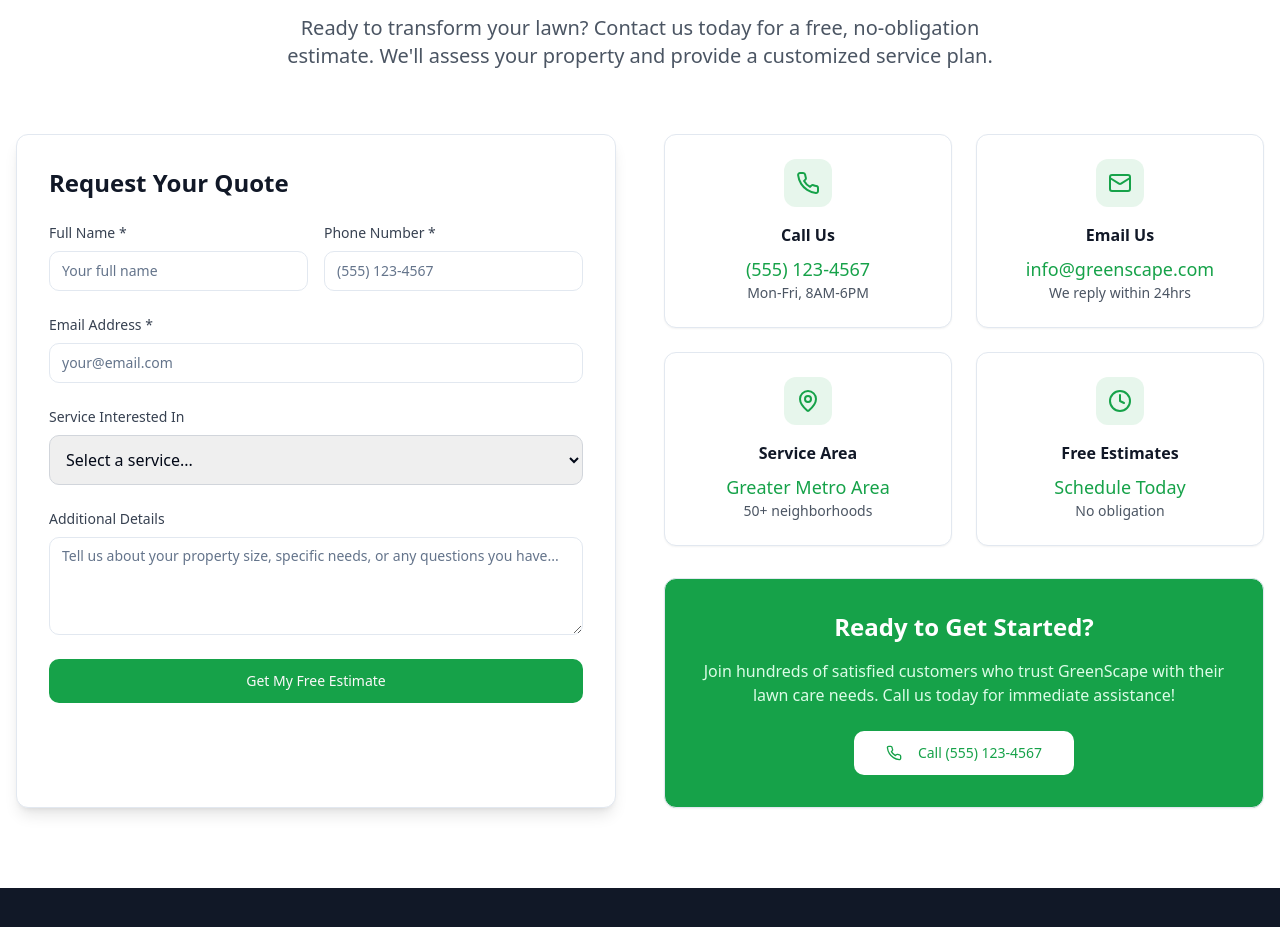
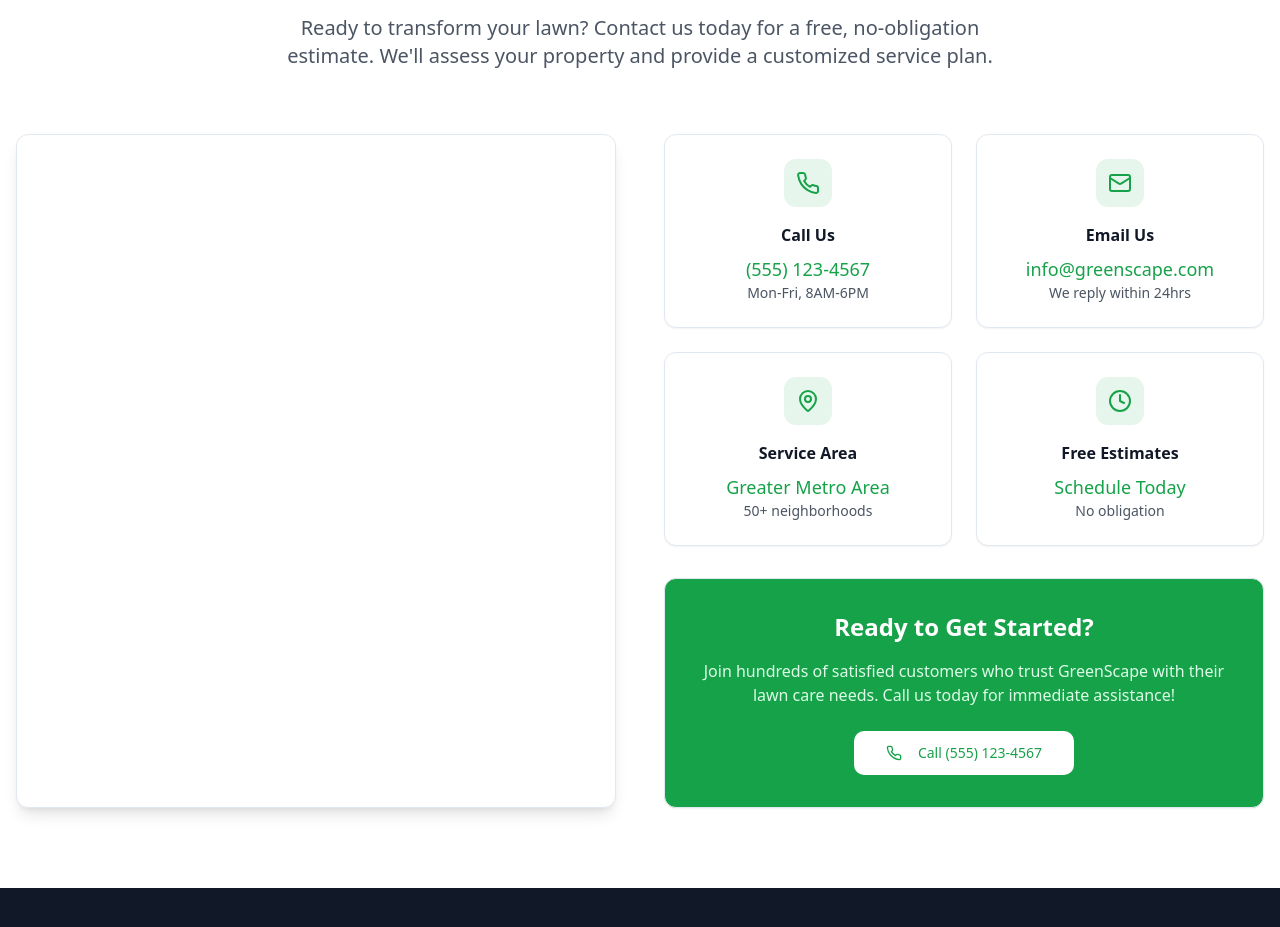
Before and after one commit to TitanBusinessPros/GreenScape-Lawn-Care-Services, a React (Vite) app: page / in a window 1280 px wide. Shown: the part 3280-4207 px from the top of the page. Built offline with nearby package versions, Linux system fonts and the light colour scheme.

Commit message:
Code edited in OnSpace Code Editor

```diff
--- a/src/components/Contact.tsx
+++ b/src/components/Contact.tsx
@@ -1,11 +1,11 @@
-import React, { useState } from 'react'
-import { Button } from '@/components/ui/button'
-import { Input } from '@/components/ui/input'
-import { Textarea } from '@/components/ui/textarea'
-import { Card, CardContent } from '@/components/ui/card'
-import { Phone, Mail, MapPin, Clock } from 'lucide-react'
+import React, { useState } from 'react';
+import { Button } from '@/components/ui/button';
+import { Input } from '@/components/ui/input';
+import { Textarea } from '@/components/ui/textarea';
+import { Card, CardContent } from '@/components/ui/card';
+import { Phone, Mail, MapPin, Clock } from 'lucide-react';
 
-console.log('📞 Contact component loaded')
+console.log('📞 Contact component loaded');
 
 const Contact = () => {
   const [formData, setFormData] = useState({
@@ -14,21 +14,21 @@ const Contact = () => {
     phone: '',
     service: '',
     message: ''
-  })
+  });
 
   const handleInputChange = (e: React.ChangeEvent<HTMLInputElement | HTMLTextAreaElement | HTMLSelectElement>) => {
-    const { name, value } = e.target
-    console.log(`Form field updated: ${name} = ${value}`)
-    setFormData(prev => ({ ...prev, [name]: value }))
-  }
+    const { name, value } = e.target;
+    console.log(`Form field updated: ${name} = ${value}`);
+    setFormData((prev) => ({ ...prev, [name]: value }));
+  };
 
   const handleSubmit = (e: React.FormEvent) => {
-    e.preventDefault()
-    console.log('Form submitted with data:', formData)
+    e.preventDefault();
+    console.log('Form submitted with data:', formData);
     // Here you would typically send the form data to your backend
-    alert('Thank you for your message! We\'ll get back to you within 24 hours.')
-    setFormData({ name: '', email: '', phone: '', service: '', message: '' })
-  }
+    alert('Thank you for your message! We\'ll get back to you within 24 hours.');
+    setFormData({ name: '', email: '', phone: '', service: '', message: '' });
+  };
 
   const contactInfo = [
   {
@@ -54,8 +54,8 @@ const Contact = () => {
     title: 'Free Estimates',
     info: 'Schedule Today',
     subtext: 'No obligation'
-    }
-  ]
+  }];
+
 
   return (
     <section id="contact" className="py-20 bg-white">
@@ -73,104 +73,104 @@ const Contact = () => {
         <div className="grid lg:grid-cols-2 gap-12">
           {/* Contact Form */}
           <Card className="shadow-lg">
-            <CardContent className="p-8">
-              <h3 className="text-2xl font-semibold text-gray-900 mb-6">Request Your Quote</h3>
-              <form onSubmit={handleSubmit} className="space-y-6">
-                <div className="grid sm:grid-cols-2 gap-4">
-                  <div>
-                    <label htmlFor="name" className="block text-sm font-medium text-gray-700 mb-2">
-                      Full Name *
-                    </label>
-                    <Input
-                      id="name"
-                      name="name"
-                      type="text"
-                      required
-                      value={formData.name}
-                      onChange={handleInputChange}
-                      placeholder="Your full name"
-                    />
-                  </div>
-                  <div>
-                    <label htmlFor="phone" className="block text-sm font-medium text-gray-700 mb-2">
-                      Phone Number *
-                    </label>
-                    <Input
-                      id="phone"
-                      name="phone"
-                      type="tel"
-                      required
-                      value={formData.phone}
-                      onChange={handleInputChange}
-                      placeholder="(555) 123-4567"
-                    />
-                  </div>
-                </div>
 
-                <div>
-                  <label htmlFor="email" className="block text-sm font-medium text-gray-700 mb-2">
-                    Email Address *
-                  </label>
-                  <Input
-                    id="email"
-                    name="email"
-                    type="email"
-                    required
-                    value={formData.email}
-                    onChange={handleInputChange}
-                    placeholder="your@email.com"
-                  />
-                </div>
 
-                <div>
-                  <label htmlFor="service" className="block text-sm font-medium text-gray-700 mb-2">
-                    Service Interested In
-                  </label>
-                  <select
-                    id="service"
-                    name="service"
-                    value={formData.service}
-                    onChange={handleInputChange}
-                    className="w-full p-3 border border-gray-300 rounded-md focus:outline-none focus:ring-2 focus:ring-primary"
-                  >
-                    <option value="">Select a service...</option>
-                    <option value="mowing">Lawn Mowing</option>
-                    <option value="fertilization">Fertilization</option>
-                    <option value="weed-control">Weed Control</option>
-                    <option value="landscaping">Landscaping</option>
-                    <option value="tree-care">Tree & Shrub Care</option>
-                    <option value="renovation">Lawn Renovation</option>
-                    <option value="multiple">Multiple Services</option>
-                  </select>
-                </div>
 
-                <div>
-                  <label htmlFor="message" className="block text-sm font-medium text-gray-700 mb-2">
-                    Additional Details
-                  </label>
-                  <Textarea
-                    id="message"
-                    name="message"
-                    rows={4}
-                    value={formData.message}
-                    onChange={handleInputChange}
-                    placeholder="Tell us about your property size, specific needs, or any questions you have..."
-                  />
-                </div>
 
-                <Button type="submit" size="lg" className="w-full">
-                  Get My Free Estimate
-                </Button>
-              </form>
-            </CardContent>
+
+
+
+
+
+
+
+
+
+
+
+
+
+
+
+
+
+
+
+
+
+
+
+
+
+
+
+
+
+
+
+
+
+
+
+
+
+
+
+
+
+
+
+
+
+
+
+
+
+
+
+
+
+
+
+
+
+
+
+
+
+
+
+
+
+
+
+
+
+
+
+
+
+
+
+
+
+
+
+
+
+
+
+
+
+
           </Card>
 
           {/* Contact Information */}
           <div>
             <div className="grid sm:grid-cols-2 gap-6 mb-8">
               {contactInfo.map((item, index) => {
-                const IconComponent = item.icon
-                console.log(`Rendering contact info: ${item.title}`)
+                const IconComponent = item.icon;
+                console.log(`Rendering contact info: ${item.title}`);
 
                 return (
                   <Card key={index} className="text-center hover:shadow-md transition-shadow">
@@ -182,8 +182,8 @@ const Contact = () => {
                       <p className="text-lg text-primary font-medium">{item.info}</p>
                       <p className="text-sm text-gray-600">{item.subtext}</p>
                     </CardContent>
-                  </Card>
-                )
+                  </Card>);
+
               })}
             </div>
 
@@ -197,8 +197,8 @@ const Contact = () => {
                 <Button
                   size="lg"
                   className="bg-white text-primary hover:bg-green-50"
-                  onClick={() => window.location.href = 'tel:+15551234567'}
-                >
+                  onClick={() => window.location.href = 'tel:+15551234567'}>
+
                   <Phone className="mr-2 h-5 w-5" />
                   Call (555) 123-4567
                 </Button>
@@ -207,8 +207,8 @@ const Contact = () => {
           </div>
         </div>
       </div>
-    </section>
-  )
-}
+    </section>);
 
-export default Contact
+};
+
+export default Contact;
```
Lines whose indentation alone changed are shown as unchanged.
